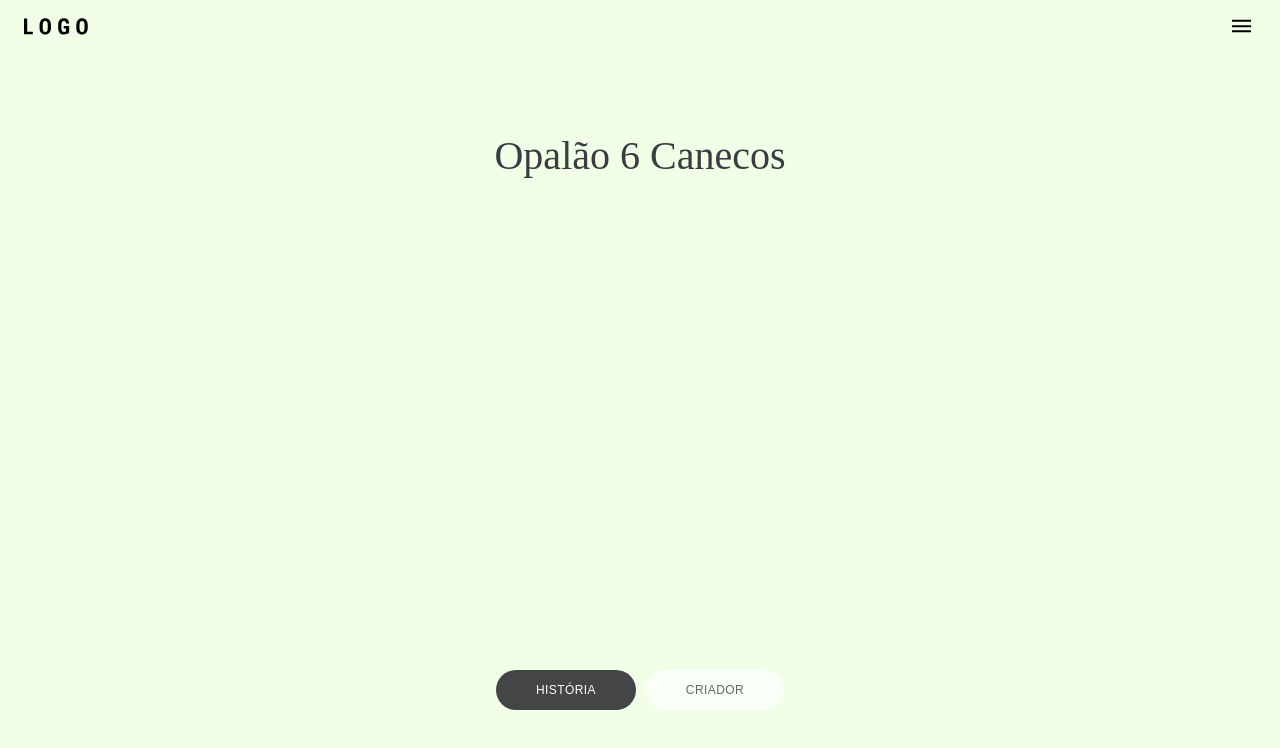
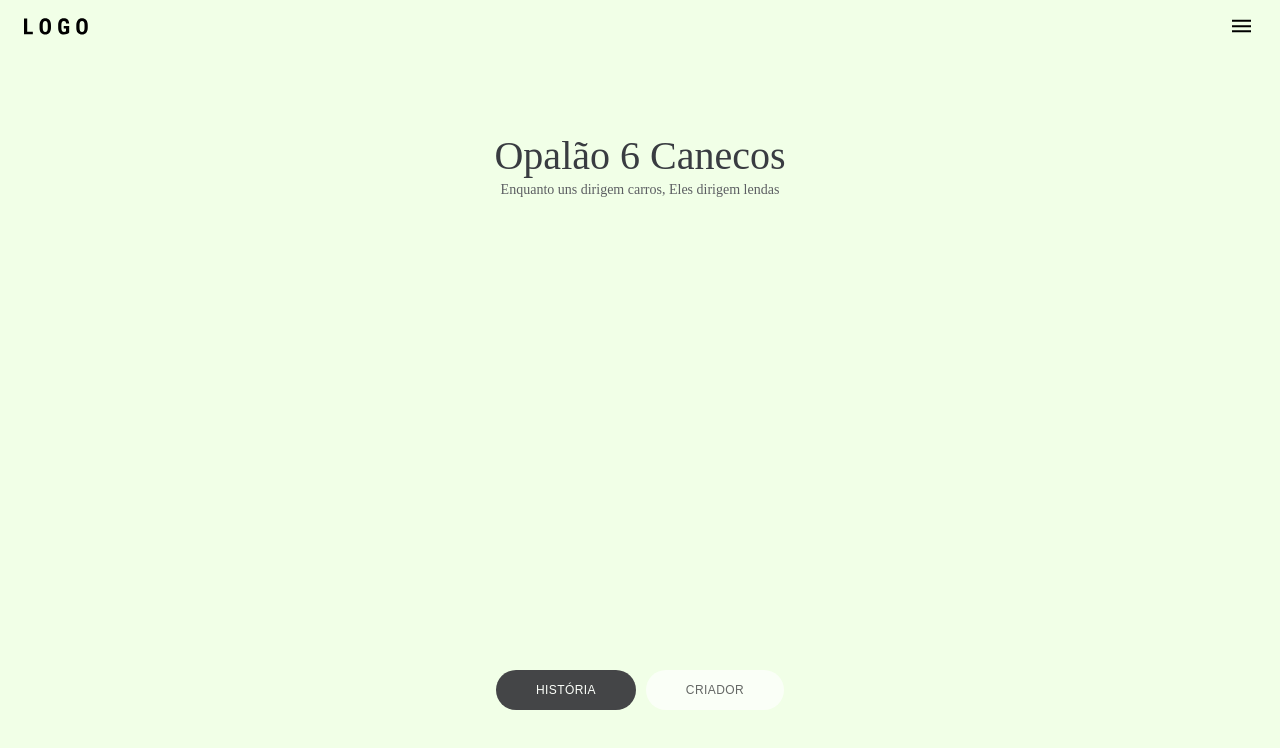
Before and after one commit to MicaioValente/showroom, a React (Create React App) app: page / in a window 1280 px wide. Shown: the top 748 px of the page. Built offline with nearby package versions, Linux system fonts and the light colour scheme.

Commit message:
feat(bug fix description.map)

```diff
--- a/src/components/Page/index.tsx
+++ b/src/components/Page/index.tsx
@@ -5,7 +5,7 @@ import { ModelsWrapper, ModelSection } from '../Model';
 import DefaultOverlayContent from '../DefaultOverlayContent/index';
 
 
-import { Container} from './styles'
+import { Container } from './styles'
 import UniqueOverlay from '../UniqueOverlay/index';
 
 
@@ -15,7 +15,7 @@ const Page: React.FC = () => {
         "a queridinha de quem quer viver da sua arte",
         "o carro mais brabo do brasil",
         "sonho de todo moleque que recem tira a carteira"]
-    return(
+    return (
         <Container>
             <ModelsWrapper>
                 <div>
@@ -35,15 +35,14 @@ const Page: React.FC = () => {
                                 <DefaultOverlayContent
                                     //É o texto que aparece na tela como props
                                     label={modelName}
-                        description={() => {
-                         descriptions.map()}}
+                                    description="Enquanto uns dirigem carros, Eles dirigem lendas "
                                 />
                             }
                         />
                     ))}
 
                 </div>
-                <UniqueOverlay/>
+                <UniqueOverlay />
             </ModelsWrapper>
         </Container>
     )
```
Lines whose indentation alone changed are shown as unchanged.
